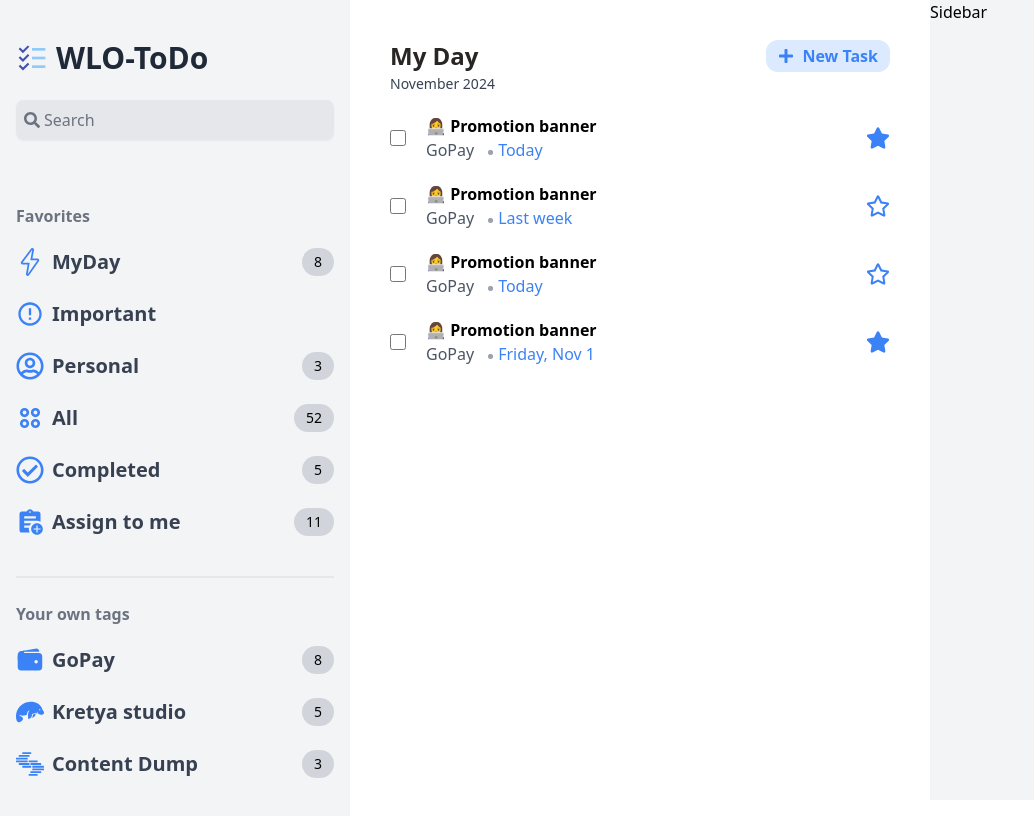
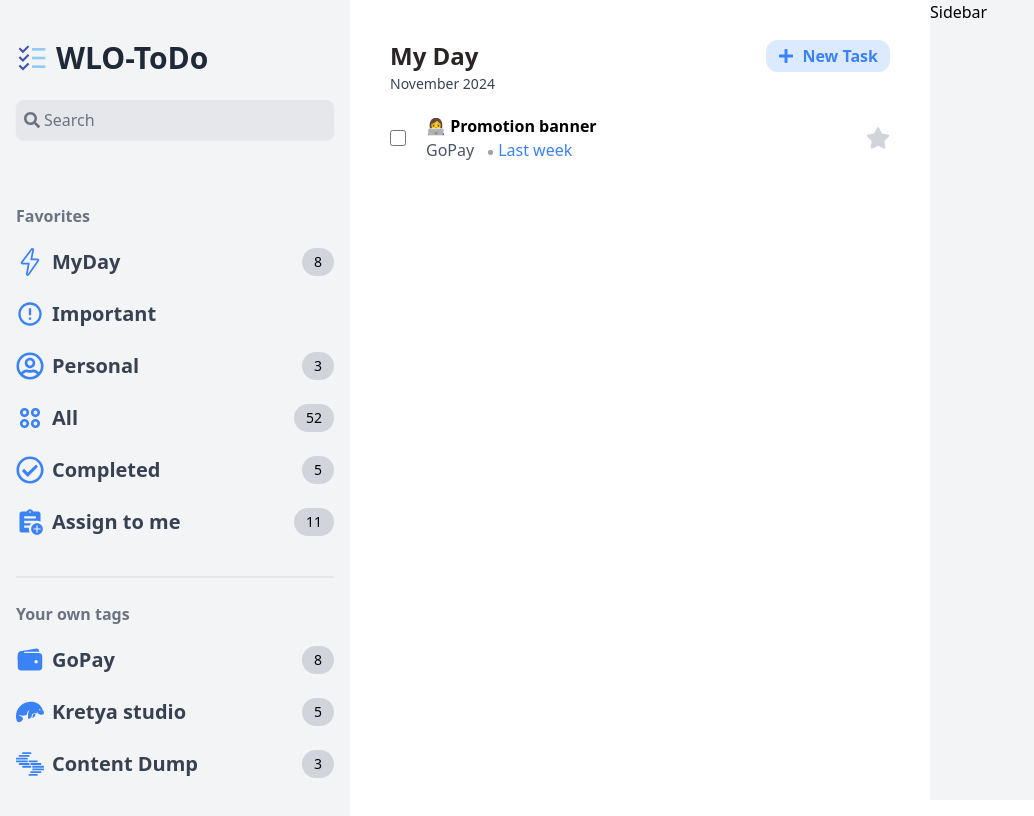
Before and after one commit to mfeti/WLO-ToDo, a React (Vite) app: page / in a window 1280 px wide. Shown: the whole page, without its empty margins (0-1034 px from the left). Built offline with nearby package versions, Linux system fonts and the light colour scheme.

Commit message:
separated components

```diff
--- a/src/components/Main.jsx
+++ b/src/components/Main.jsx
@@ -1,8 +1,15 @@
-import { FaPlus, FaRegStar, FaStar } from "react-icons/fa";
-import { months, dateConverter } from "../constants";
+import { FaPlus } from "react-icons/fa";
+import { months } from "../constants";
+import TaskItem from "./TaskItem";
+import { useState } from "react";
 
 function Main() {
+  const [isFavorite, setIsFavorite] = useState(false);
   const now = new Date();
+  const handleToggle = (e) => {
+    e.preventDefault();
+    setIsFavorite((prev) => !prev);
+  };
   return (
     <section className="w-full min-h-screen">
       <div className="py-10 px-10">
@@ -23,93 +30,7 @@ function Main() {
         </div>
         {/* main section  */}
         <div className="mt-5 space-y-5">
-          <div className="flex justify-between items-center">
-            {/* left side  */}
-            <div className="flex gap-5 items-center">
-              <input type="checkbox" className="w-4 h-4 " />
-              <div className="">
-                <p className="font-semibold">👩‍💻 Promotion banner</p>
-                <p className="text-gray-600 flex gap-3">
-                  <span>GoPay</span>
-                  <span className="text-gray-400 font-bold text-3xl relative">
-                    <span className="absolute -top-1/2 ">.</span>
-                  </span>
-                  <span className="text-blue-500">{dateConverter(now)}</span>
-                </p>
-              </div>
-            </div>
-            {/* right side  */}
-            <div className="">
-              <FaStar className="text-blue-500 w-6 h-6 cursor-pointer" />
-            </div>
-          </div>
-          <div className="flex justify-between items-center">
-            {/* left side  */}
-            <div className="flex gap-5 items-center">
-              <input type="checkbox" className="w-4 h-4 " />
-              <div className="">
-                <p className="font-semibold">👩‍💻 Promotion banner</p>
-                <p className="text-gray-600 flex gap-3">
-                  <span>GoPay</span>
-                  <span className="text-gray-400 font-bold text-3xl relative">
-                    <span className="absolute -top-1/2 ">.</span>
-                  </span>
-                  <span className="text-blue-500">
-                    {dateConverter("Mon Nov 4 2024")}
-                  </span>
-                </p>
-              </div>
-            </div>
-            {/* right side  */}
-            <div className="">
-              <FaRegStar className="text-blue-500 w-6 h-6 cursor-pointer" />
-            </div>
-          </div>
-          <div className="flex justify-between items-center">
-            {/* left side  */}
-            <div className="flex gap-5 items-center">
-              <input type="checkbox" className="w-4 h-4 " />
-              <div className="">
-                <p className="font-semibold">👩‍💻 Promotion banner</p>
-                <p className="text-gray-600 flex gap-3">
-                  <span>GoPay</span>
-                  <span className="text-gray-400 font-bold text-3xl relative">
-                    <span className="absolute -top-1/2 ">.</span>
-                  </span>
-                  <span className="text-blue-500">
-                    {dateConverter("Mon Nov 10 2024")}
-                  </span>
-                </p>
-              </div>
-            </div>
-            {/* right side  */}
-            <div className="">
-              <FaRegStar className="text-blue-500 w-6 h-6 cursor-pointer" />
-            </div>
-          </div>
-          <div className="flex justify-between items-center">
-            {/* left side  */}
-            <div className="flex gap-5 items-center">
-              <input type="checkbox" className="w-4 h-4 " />
-              <div className="">
-                <p className="font-semibold">👩‍💻 Promotion banner</p>
-                <p className="text-gray-600 flex gap-3">
-                  <span>GoPay</span>
-                  <span className="text-gray-400 font-bold text-3xl relative">
-                    <span className="absolute -top-1/2 ">.</span>
-                  </span>
-                  <span className="text-blue-500">
-                    {dateConverter("Mon Nov 1 2024")}
-                    {/* {days[day]}, {months[now.getMonth()].slice(0, 3)} {date} */}
-                  </span>
-                </p>
-              </div>
-            </div>
-            {/* right side  */}
-            <div className="">
-              <FaStar className="text-blue-500 w-6 h-6 cursor-pointer" />
-            </div>
-          </div>
+          <TaskItem isFavorite={isFavorite} onClick={handleToggle} />
         </div>
       </div>
     </section>
--- /dev/null
+++ b/src/components/TaskItem.jsx
@@ -0,0 +1,37 @@
+/* eslint-disable react/prop-types */
+import { FaStar } from "react-icons/fa";
+import { dateConverter } from "../constants";
+
+function TaskItem({ isFavorite, onClick }) {
+  return (
+    <div className="flex justify-between items-center">
+      {/* left side  */}
+      <div className="flex gap-5 items-center">
+        <input type="checkbox" className="w-4 h-4 " />
+        <div className="">
+          <p className="font-semibold">👩‍💻 Promotion banner</p>
+          <p className="text-gray-600 flex gap-3">
+            <span>GoPay</span>
+            <span className="text-gray-400 font-bold text-3xl relative">
+              <span className="absolute -top-1/2 ">.</span>
+            </span>
+            <span className="text-blue-500">
+              {dateConverter("Mon Nov 4 2024")}
+            </span>
+          </p>
+        </div>
+      </div>
+      {/* right side  */}
+      <div className="">
+        <FaStar
+          className={`${
+            isFavorite ? "text-blue-500" : "text-gray-300"
+          } w-6 h-6 cursor-pointer`}
+          onClick={onClick}
+        />
+      </div>
+    </div>
+  );
+}
+
+export default TaskItem;
```
